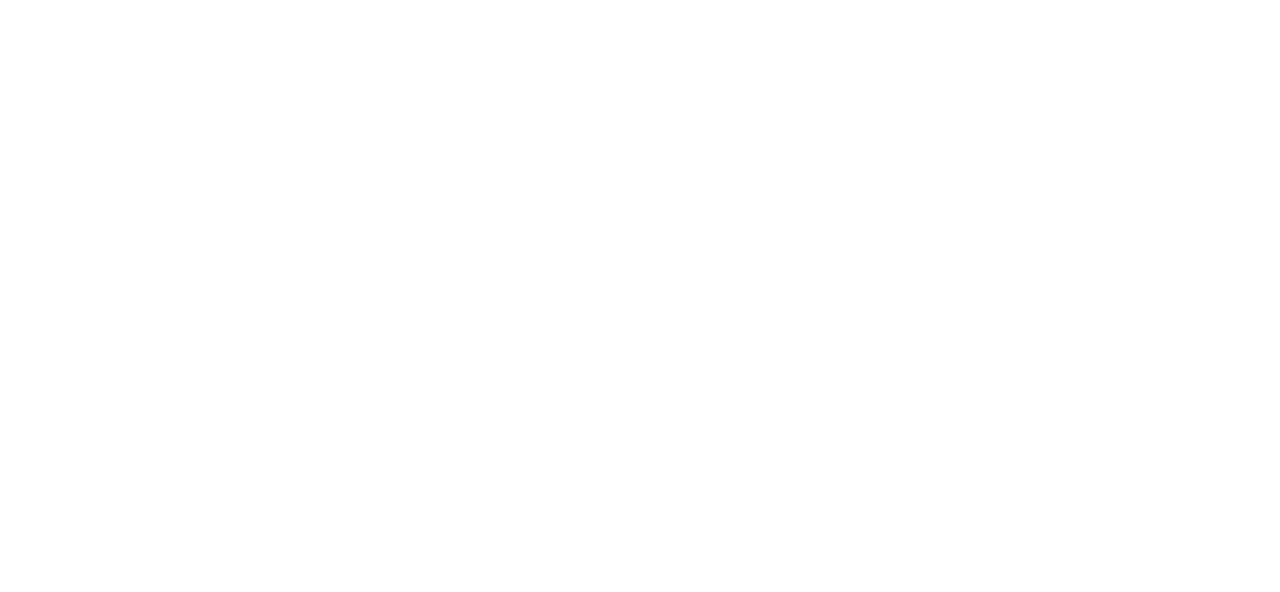
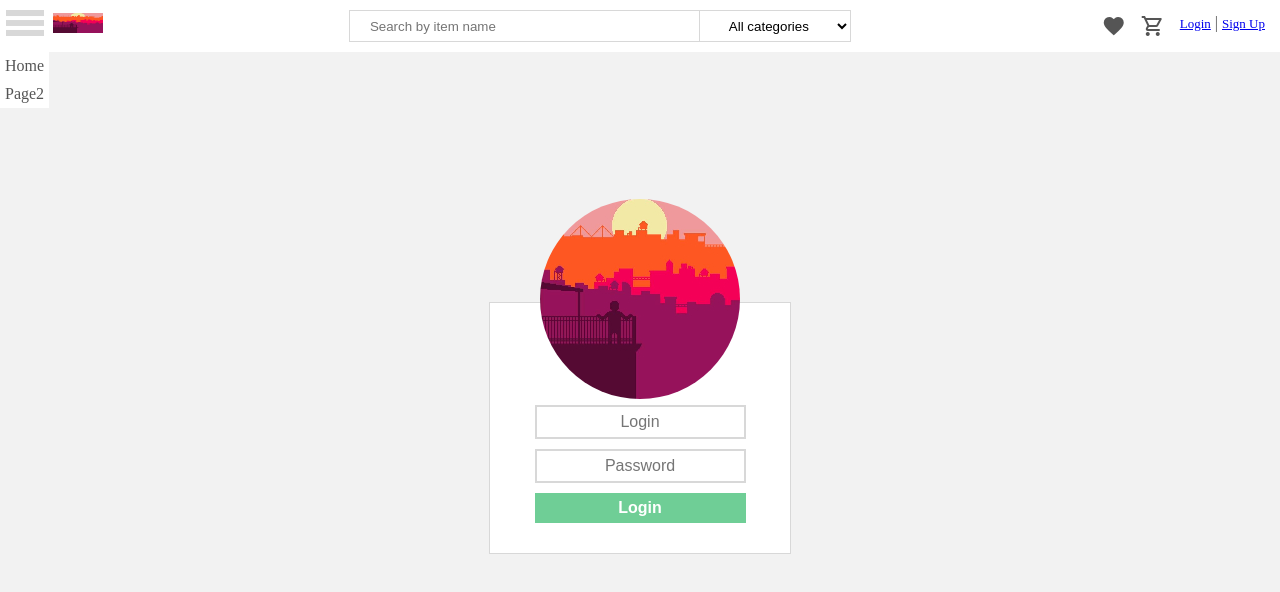
Before and after one commit to bshevyrov/gift-cert-security, a React (Create React App) app in the folder frontend/: page /login in a window 1280 px wide. Before the commit this address had no page. Shown: the top 592 px of the page. Built offline with nearby package versions, Linux system fonts and the light colour scheme.

Commit message:
Added login static page

```diff
--- a/frontend/src/App.js
+++ b/frontend/src/component/App.js
@@ -1,11 +1,11 @@
-// import Login from "./Login";
+import Login from "./Login";
 import GiftList from "./GiftList";
 import {BrowserRouter, Route, Routes} from 'react-router-dom';
 import React, {Component} from "react";
 
 import axios from "axios";
 import {useDispatch, useSelector} from "react-redux";
-import {getAllCapabilitiesHandler} from "../src/actions/GiftAction"
+import {getAllCapabilitiesHandler} from "../actions/GiftAction"
 
 //
 class App extends Component {
@@ -54,8 +54,8 @@
 
             <BrowserRouter>
         <Routes>
-        {/*<Route path="login" exact={true} component={Login}/>*/}
-            <Route path="certificates"  element={<GiftList />}></Route>
+        <Route path="login"  element={<Login />}/>
+            <Route path="certificates"  element={<GiftList />}/>
 
         </Routes>
         </BrowserRouter>
--- /dev/null
+++ b/frontend/src/component/Login.js
@@ -0,0 +1,15 @@
+import React, { Component } from "react";
+let __html = require("../static/page/loginPage");
+let template = { __html: __html };
+
+class Login extends Component {
+
+    render() {
+        return (
+            <div className="screen-share">
+                <span dangerouslySetInnerHTML={template} />
+            </div>
+        );
+    }
+}
+export default Login;
--- a/frontend/public/Login.jsx
+++ b/frontend/src/static/page/loginPage.js
@@ -1,15 +1,10 @@
-import React from "react";
-
-function Login() {
-
-    return(
-
-        <!DOCTYPE html>
+module.exports = `
+<!DOCTYPE html>
     <html lang="en">
         <head>
         <meta charset="UTF-8">
-        <title>Title</title>
-    <link rel="stylesheet" href="css/login.css"/>
+        <title>Login</title>
+    <link rel="stylesheet" href="../css/login.css"/>
     <link rel="stylesheet"
           href="https://fonts.googleapis.com/css?family=Material+Icons|Material+Icons+Outlined|Material+Icons+Two+Tone|Material+Icons+Round|Material+Icons+Sharp">
     </head>
@@ -22,7 +17,7 @@
                 <a href="#">Home</a> <a href="#">Page2</a></div>
         </div>
         <div class="mini-logo-container">
-            <img src="img/Safeimagekit-resized-img.png" alt="Mini Logo" class="logo-mini">
+            <img src="../img/Safeimagekit-resized-img.png" alt="Mini Logo" class="logo-mini" />
         </div>
     </div>
     <div class="search-container">
@@ -44,7 +39,7 @@
     <div class="main-container">
         <div class="main-content">
             <div class="logo-container">
-                <img src="img/Safeimagekit-resized-img.png" alt="Logo" class="logo-big">
+                <img src="../img/Safeimagekit-resized-img.png" alt="Logo" class="logo-big">
             </div>
             <div class="input-container">
                 <div class="login-content">
@@ -59,6 +54,4 @@
 <footer></footer>
 </body>
 </html>
-)
-}
-    export default Login;
+`;
```
Also changed, not shown: frontend/src/index.js (+4 -7 lines), frontend/src/component/GiftList.js (renamed from frontend/src/GiftList.js).
